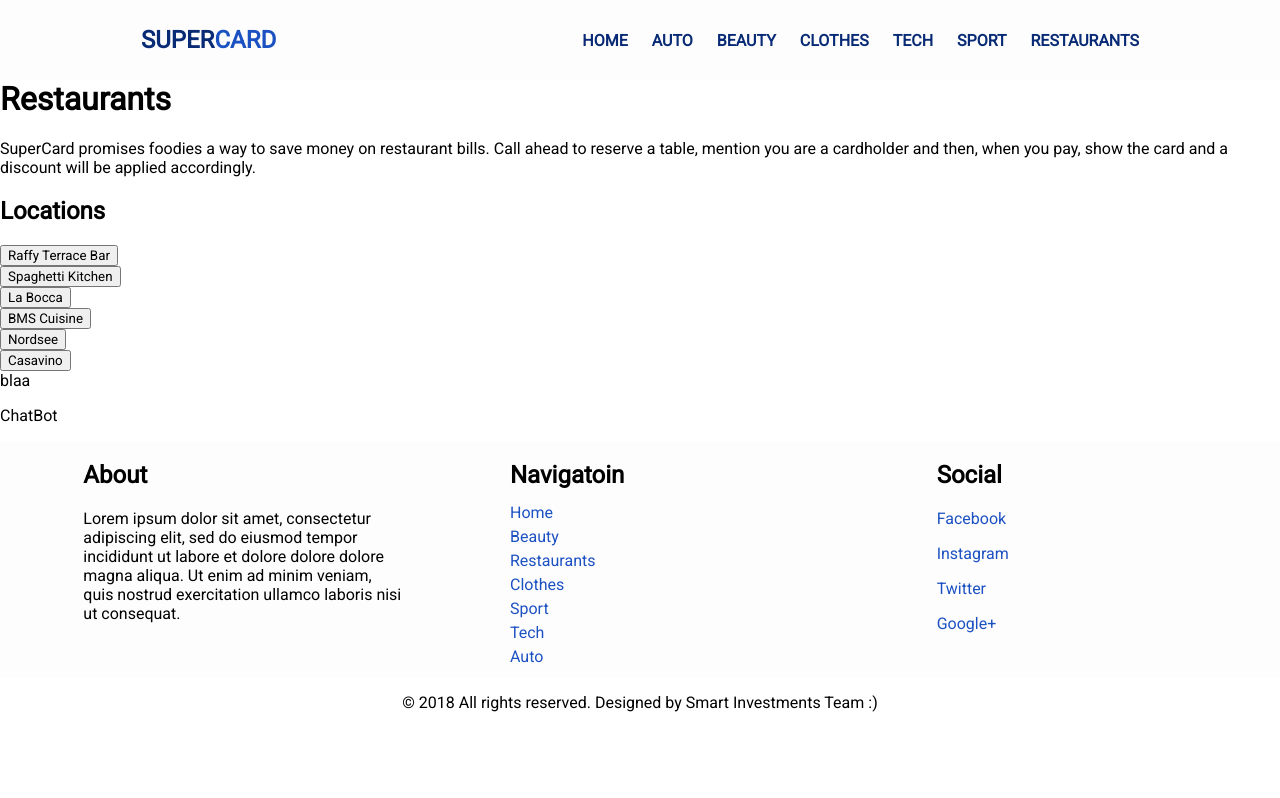
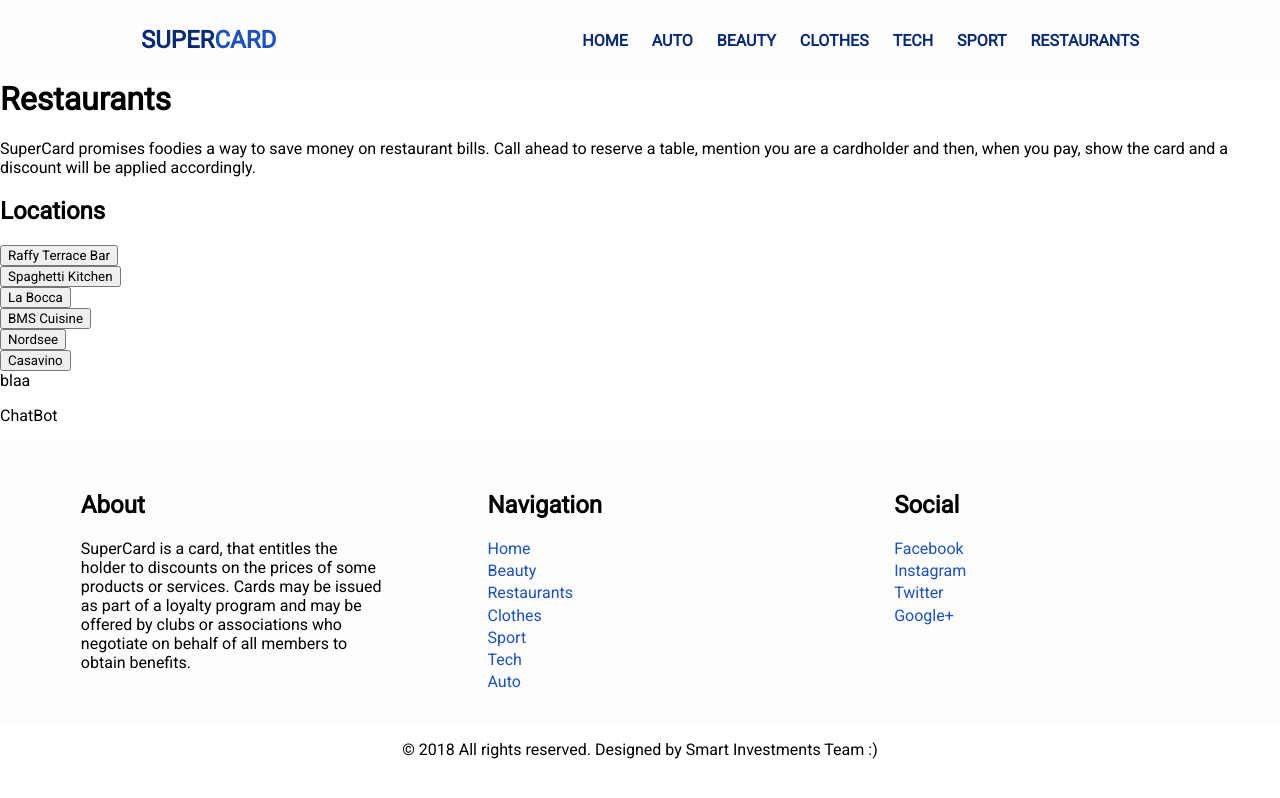
Before and after one commit to dimitrina-beleva/Super-Card, a React app: page /restaurants in a window 1280 px wide. Built offline with nearby package versions, Linux system fonts and the light colour scheme.

Commit message:
code refactoring (#28)

```diff
--- a/src/components/Footer.jsx
+++ b/src/components/Footer.jsx
@@ -1,57 +1,61 @@
 import React from 'react';
 
 const Footer = () => (
-  <div className="wrapper">
+  <div className="footer">
     <div className="footer-container">
-      <div className="about">
+      <div className="footer-about">
         <h2>About</h2>
         <p>
-          Lorem ipsum dolor sit amet, consectetur adipiscing elit, sed do eiusmod tempor incididunt ut labore et dolore
-          dolore dolore magna aliqua. Ut enim ad minim veniam, quis nostrud exercitation ullamco laboris nisi ut
-          consequat.
+          SuperCard is a card, that entitles the holder to discounts on the prices of some products or services. Cards
+          may be issued as part of a loyalty program and may be offered by clubs or associations who negotiate on behalf
+          of all members to obtain benefits.
         </p>
       </div>
-      <div className="navigation">
-        <h2> Navigatoin</h2>
-        <p>
+      <div className="footer-navigation">
+        <h2> Navigation</h2>
+        <ul className="footer-links">
+          <li>
             <a href="/">Home</a>
-        </p>
-        <p>
+          </li>
+          <li>
             <a href="/beauty">Beauty</a>
-        </p>
-        <p>
+          </li>
+          <li>
             <a href="/restaurants">Restaurants</a>
-        </p>
-        <p>
+          </li>
+          <li>
             <a href="/clothes">Clothes</a>
-        </p>
-        <p>
+          </li>
+          <li>
             <a href="/sport">Sport</a>
-        </p>
-        <p>
+          </li>
+          <li>
             <a href="/tech">Tech</a>
-        </p>
-        <p>
+          </li>
+          <li>
             <a href="/auto">Auto</a>
-        </p>
+          </li>
+        </ul>
       </div>
-      <div className="social">
+      <div className="footer-social">
         <h2>Social</h2>
-        <p>
+        <ul className="footer-links">
+          <li>
             <a href="https://www.facebook.com/">Facebook</a>
-        </p>
-        <p>
+          </li>
+          <li>
             <a href="https://www.instagram.com/">Instagram</a>
-        </p>
-        <p>
+          </li>
+          <li>
             <a href="https://www.twitter.com/">Twitter</a>
-        </p>
-        <p>
+          </li>
+          <li>
             <a href="https://plus.google.com">Google+</a>
-        </p>
+          </li>
+        </ul>
       </div>
     </div>
-    <p className="center">&copy; 2018 All rights reserved. Designed by Smart Investments Team :)</p>
+    <div className="copyright">&copy; 2018 All rights reserved. Designed by Smart Investments Team :)</div>
   </div>
 );
 
--- a/style/style.css
+++ b/style/style.css
@@ -9,6 +9,7 @@ body {
   margin: 0;
 }
 
+/* header styling */
 .navbar {
   font-family: 'Noto Sans', Verdana, sans-serif;
   font-weight: 700;
@@ -16,7 +17,7 @@ body {
   flex-direction: row;
   align-items: center;
   justify-content: space-around;
-  position: fixed;
+  position: absolute;
   top: 0;
   width: 100%;
   height: 80px;
@@ -62,24 +63,43 @@ body {
 .content {
   margin-top: 80px;
 }
-/* footer styling*/
-.footer-container{
+
+/* footer styling */
+.footer-container {
   display: flex;
   justify-content: space-around;
   background-color: rgba(229, 229, 229, 0.1);
+  padding: 30px;
 }
-.about,.navigation,.social{
+
+.footer-about,
+.footer-navigation,
+.footer-social {
   width: 25%;
   text-align: start;
-  margin-left: 60px;
 }
-.navigation p>a,.social p>a{
+
+.footer-links {
+  list-style: none;
+  margin: 0;
+  padding: 0;
+}
+
+.footer-links li {
+  margin-bottom: 0.2rem;
+}
+
+.footer-links a {
   color: #1C51C2;
   text-decoration: none;
 }
-.navigation > p{
-  line-height: 8px;
+
+.footer-links a:hover {
+  color: #092B75;
+  transition: color .25s;
 }
-.center{
+
+.copyright {
   text-align: center;
+  padding: 1rem;
 }
```
Lines whose indentation alone changed are shown as unchanged.
